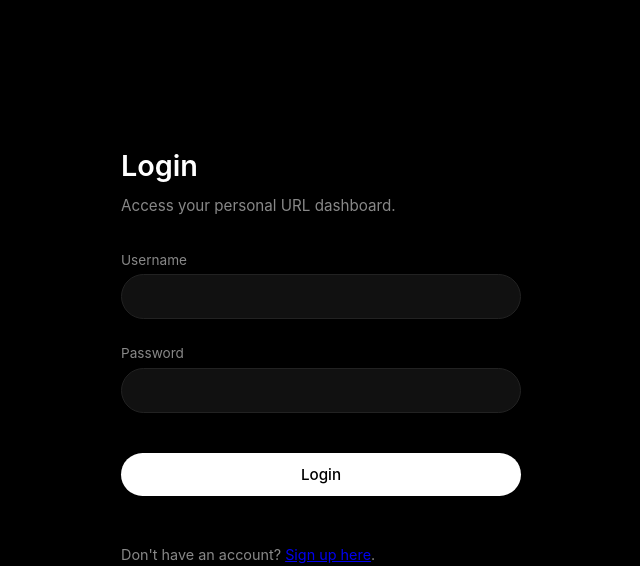
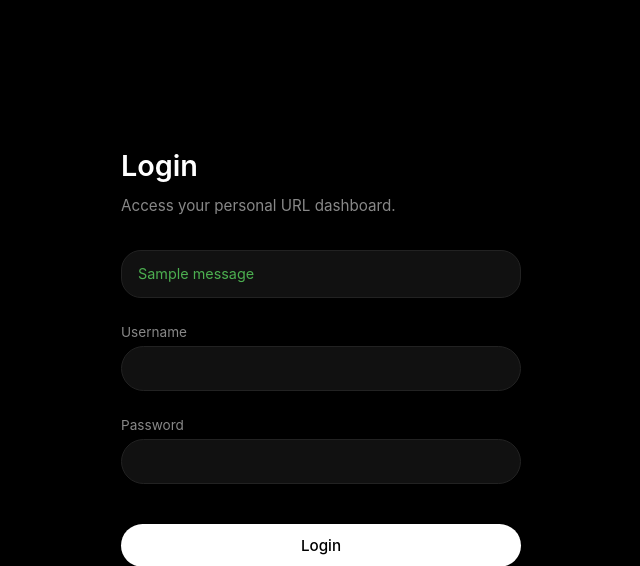
Before and after one commit to gurjeetsingh1190/url_shortner, a Django app: page /login/ in a window 1280 px wide. Shown: the top 566 px of the page, without its empty margins (319-959 px from the left). Run offline with Django 5.2, Linux system fonts and the light colour scheme; tables that the repository leaves empty hold one stand-in row (values such as "Sample post"); one stand-in notice (Sample message) is shown.

Commit message:
Redirect signups to login screen with success message alert

```diff
--- a/shortner/tests.py
+++ b/shortner/tests.py
@@ -82,7 +82,7 @@ class URLShortenerTests(TestCase):
         self.assertNotContains(response, "https://google.com/userb")
 
     def test_user_signup_flow(self):
-        """Verify user signup creates account and logs in."""
+        """Verify user signup creates account and redirects to login."""
         response = self.client.post(reverse('signup'), {
             'username': 'newuser',
             'password1': 'newpassword123',
@@ -90,6 +90,7 @@ class URLShortenerTests(TestCase):
         })
         # Check redirect on success
         self.assertEqual(response.status_code, 302)
+        self.assertRedirects(response, reverse('login'))
         self.assertTrue(User.objects.filter(username='newuser').exists())
 
     def test_url_protocol_validation(self):
--- a/templates/registration/login.html
+++ b/templates/registration/login.html
@@ -16,6 +16,16 @@
     <main style="max-width: 400px; margin: 6rem auto 0 auto;">
         <h1>Login</h1>
         <p>Access your personal URL dashboard.</p>
+
+        {% if messages %}
+        <div style="margin-bottom: 1.5rem;">
+            {% for message in messages %}
+            <div style="color: #4caf50; font-size: 0.9rem; padding: 0.75rem 1rem; background: var(--input-bg); border: 1px solid var(--border-color); border-radius: 20px;">
+                {{ message }}
+            </div>
+            {% endfor %}
+        </div>
+        {% endif %}
 
         <form method="POST" class="shortener-form" style="flex-direction: column;">
             {% csrf_token %}
```
Also changed, not shown: shortner/views.py (+4 -3 lines).
